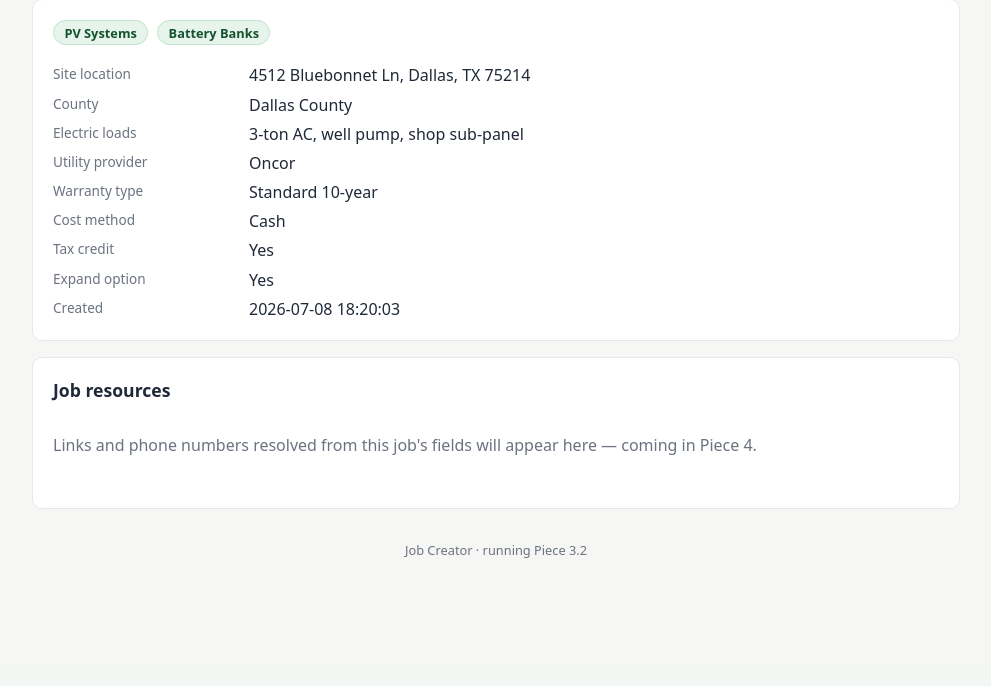
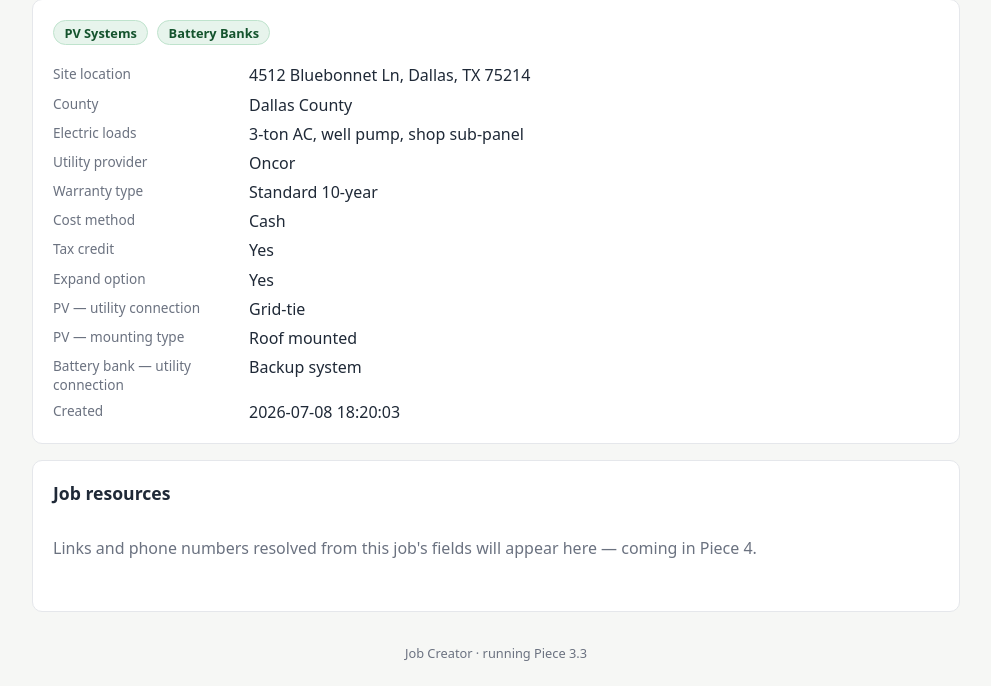
Before and after one commit to RaIn-Solar/job-creator-app, a Flask app: page /jobs/1 in a window 1280 px wide. Shown: the part 134-820 px from the top of the page, without its empty margins (144-1135 px from the left). Before the commit the page ends 692 px from the top, so only its background shows below. Run offline with Flask 3, Linux system fonts and the light colour scheme; data comes from the database, SQL or seed files in the repository.

Commit message:
Product-specific options on the job form
- PV Systems: utility connection (off-grid / grid-tie / backup system)
  and mounting type (roof mounted / ground mount), with a
  manufactured-house question that appears only for roof mounted
- Generators and Battery Banks: utility connection options
- Sections show only while their product is checked; the server also
  blanks options for unselected products
- Stored as separate columns (pv_*, generator_*, battery_*) so Piece 4
  rules can target each product's connection type independently
- Version bumped to Piece 3.3

Co-Authored-By: Claude <noreply@anthropic.com>
Claude-Session: https://claude.ai/code/session_01BHvuvRs6P5XV4UN15WC78E

```diff
--- a/app.py
+++ b/app.py
@@ -36,7 +36,12 @@ REQUIRED_CLIENT_FIELDS = {
 JOB_FIELDS = [
     "job_name", "site_location", "county", "electric_loads", "utility_provider",
     "warranty_type", "cost_method", "tax_credit", "expand_option", "products",
+    "pv_utility_connection", "pv_mounting_type", "pv_manufactured_house",
+    "generator_utility_connection", "battery_utility_connection",
 ]
+
+UTILITY_CONNECTIONS = ["Off-grid", "Grid-tie", "Backup system"]
+MOUNTING_TYPES = ["Roof mounted", "Ground mount"]
 
 # ECC's main products/services — the multi-select on the job form.
 PRODUCTS = [
@@ -50,7 +55,7 @@ PRODUCTS = [
 
 # Shown in the footer of every page so it's always obvious which build
 # is running. Bumped with each piece.
-VERSION = "Piece 3.2"
+VERSION = "Piece 3.3"
 
 app = Flask(__name__)
 # Needed for flash messages; fine as a constant for an internal single-box tool.
@@ -118,12 +123,15 @@ def init_db():
         db.execute(
             "INSERT INTO jobs (client_id, job_name, site_location, county,"
             " electric_loads, utility_provider, warranty_type, cost_method,"
-            " tax_credit, expand_option, products) VALUES (1, ?, ?, ?, ?, ?, ?, ?, ?, ?, ?)",
+            " tax_credit, expand_option, products, pv_utility_connection,"
+            " pv_mounting_type, battery_utility_connection)"
+            " VALUES (1, ?, ?, ?, ?, ?, ?, ?, ?, ?, ?, ?, ?, ?)",
             ("Johnson PV + Battery (sample)",
              "4512 Bluebonnet Ln, Dallas, TX 75214", "Dallas County",
              "3-ton AC, well pump, shop sub-panel", "Oncor",
              "Standard 10-year", "Cash", "Yes", "Yes",
-             "PV Systems, Battery Banks"),
+             "PV Systems, Battery Banks",
+             "Grid-tie", "Roof mounted", "Backup system"),
         )
         db.commit()
     db.close()
@@ -185,6 +193,17 @@ def new_job(client_id):
         values = {f: request.form.get(f, "").strip() for f in JOB_FIELDS}
         selected = request.form.getlist("products")
         values["products"] = ", ".join(p for p in PRODUCTS if p in selected)
+        # Product-specific options only apply when their product is selected
+        # (the browser hides the sections, but never trust hidden inputs).
+        if "PV Systems" not in selected:
+            values["pv_utility_connection"] = ""
+            values["pv_mounting_type"] = ""
+        if values["pv_mounting_type"] != "Roof mounted":
+            values["pv_manufactured_house"] = ""
+        if "Generators" not in selected:
+            values["generator_utility_connection"] = ""
+        if "Battery Banks" not in selected:
+            values["battery_utility_connection"] = ""
         errors = []
         if not values["job_name"]:
             errors.append("Job name is required.")
@@ -197,6 +216,8 @@ def new_job(client_id):
             return render_template(
                 "job_form.html", client=client, values=values,
                 selected=selected, products=PRODUCTS,
+                utility_connections=UTILITY_CONNECTIONS,
+                mounting_types=MOUNTING_TYPES,
             ), 400
         cur = db.execute(
             f"INSERT INTO jobs (client_id, {', '.join(JOB_FIELDS)})"
@@ -210,6 +231,8 @@ def new_job(client_id):
         "job_form.html", client=client,
         values={"site_location": client["mailing_address"]},
         selected=[], products=PRODUCTS,
+        utility_connections=UTILITY_CONNECTIONS,
+        mounting_types=MOUNTING_TYPES,
     )
 
 
--- a/schema.sql
+++ b/schema.sql
@@ -28,5 +28,11 @@ CREATE TABLE IF NOT EXISTS jobs (
     tax_credit       TEXT DEFAULT 'No',
     expand_option    TEXT DEFAULT 'No',
     products         TEXT DEFAULT '',   -- comma-separated selections
+    -- Product-specific options; blank unless the product is selected.
+    pv_utility_connection        TEXT DEFAULT '',  -- Off-grid / Grid-tie / Backup system
+    pv_mounting_type             TEXT DEFAULT '',  -- Roof mounted / Ground mount
+    pv_manufactured_house        TEXT DEFAULT '',  -- Yes when roof mounted on a manufactured house
+    generator_utility_connection TEXT DEFAULT '',  -- Off-grid / Grid-tie / Backup system
+    battery_utility_connection   TEXT DEFAULT '',  -- Off-grid / Grid-tie / Backup system
     created_at       TEXT NOT NULL DEFAULT (datetime('now'))
 );
--- a/templates/job_detail.html
+++ b/templates/job_detail.html
@@ -21,6 +21,17 @@
     <dt>Cost method</dt><dd>{{ job["cost_method"] or "—" }}</dd>
     <dt>Tax credit</dt><dd>{{ job["tax_credit"] }}</dd>
     <dt>Expand option</dt><dd>{{ job["expand_option"] }}</dd>
+    {% if job["pv_utility_connection"] or job["pv_mounting_type"] %}
+    <dt>PV — utility connection</dt><dd>{{ job["pv_utility_connection"] or "—" }}</dd>
+    <dt>PV — mounting type</dt>
+    <dd>{{ job["pv_mounting_type"] or "—" }}{% if job["pv_manufactured_house"] == "Yes" %} · manufactured house{% endif %}</dd>
+    {% endif %}
+    {% if job["generator_utility_connection"] %}
+    <dt>Generator — utility connection</dt><dd>{{ job["generator_utility_connection"] }}</dd>
+    {% endif %}
+    {% if job["battery_utility_connection"] %}
+    <dt>Battery bank — utility connection</dt><dd>{{ job["battery_utility_connection"] }}</dd>
+    {% endif %}
     <dt>Created</dt><dd>{{ job["created_at"] }}</dd>
   </dl>
 </div>
```
Also changed, not shown: templates/job_form.html (+88 -0 lines).
